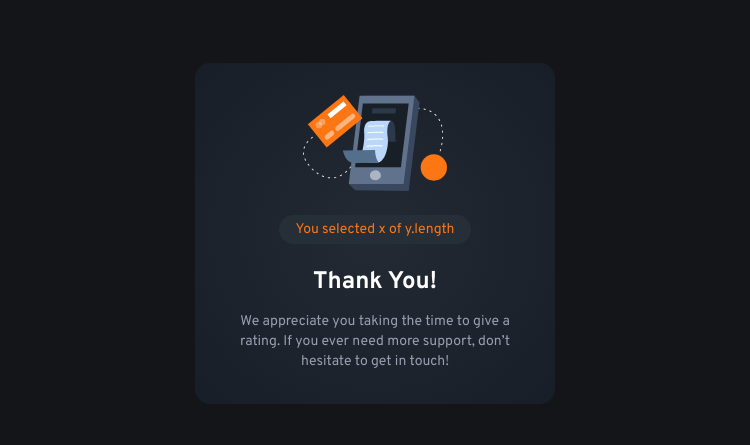
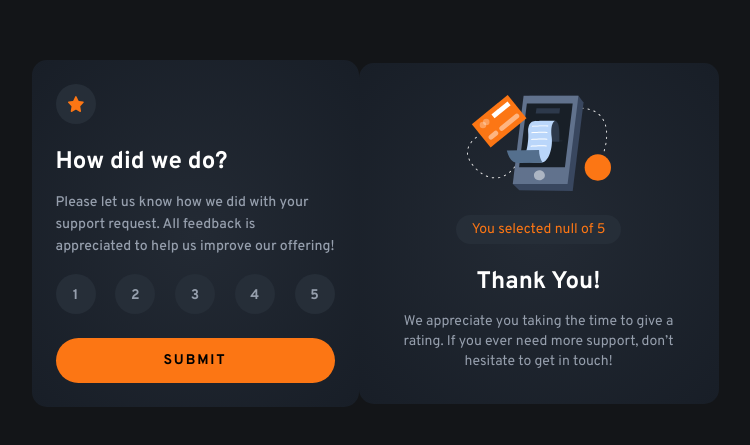
Before and after one commit to leeport511/interactive-rating-comp-2025, a React (Vite) app: page / in a window 1280 px wide. Shown: the part 167-612 px from the top of the page, without its empty margins (265-1015 px from the left). Built offline with nearby package versions, Linux system fonts and the light colour scheme.

Commit message:
finish with active states, and logic in thanksPage.

```diff
--- a/src/InteractiveRatingComponentApp.tsx
+++ b/src/InteractiveRatingComponentApp.tsx
@@ -1,11 +1,30 @@
+import { useState } from 'react';
 import { MainPage } from './pages/MainPage';
 import { ThanksPage } from './pages/ThanksPage';
 
 function InteractiveRatingComponentApp() {
+	const [selectedNumber, setSelectedNumber] = useState<
+		number | null
+	>(null);
+
+	const handleSelectedBtn = (num: number) => {
+		const nextValue = selectedNumber === num ? null : num;
+		console.log(nextValue);
+		setSelectedNumber(nextValue);
+	};
+
+	const handleSubmitBtn = () => {
+		console.log('hice click');
+	};
+
 	return (
 		<main className='font-overpass bg-grey950 w-screen h-screen m-auto flex justify-center items-center'>
-			{/* <MainPage /> */}
-			<ThanksPage />
+			<MainPage
+				selected={selectedNumber}
+				handleSelectedBtn={handleSelectedBtn}
+				handleSubmitBtn={handleSubmitBtn}
+			/>
+			<ThanksPage selectedNumber={selectedNumber} />
 		</main>
 	);
 }
--- a/src/components/NumberSelector.tsx
+++ b/src/components/NumberSelector.tsx
@@ -1,26 +1,28 @@
-import type { ReactNode } from 'react';
-import type { Number } from '../interfaces/interfaces';
+import { type ReactNode } from 'react';
+import type { NumberSelectorProps } from '../interfaces/interfaces';
+import { numbers } from '../constants/constants';
 
-const numbers: Number[] = [
-	{ number: 1 },
-	{ number: 2 },
-	{ number: 3 },
-	{ number: 4 },
-	{ number: 5 },
-];
-export const NumberSelector = () => {
+export const NumberSelector = ({
+	selected,
+	handleSelectedBtn,
+}: NumberSelectorProps) => {
 	return (
 		<div className='flex justify-between mb-6'>
 			{numbers.map(({ number }): ReactNode => {
 				return (
-					<div
+					<button
 						key={number}
-						className='bg-grey900 h-10 w-10 rounded-full'
+						className={`bg-grey900 h-10 w-10 rounded-full cursor-pointer transition-all ease-in ${
+							selected === number
+								? 'bg-orange500 text-black'
+								: 'bg-grey900 text-grey500 hover:text-grey900 hover:bg-white'
+						}`}
+						onClick={() => handleSelectedBtn(number)}
 					>
-						<p className='text-[14px] font-bold text-grey500 text-center leading-[43px]'>
+						<p className='text-[14px] font-bold  text-center leading-[43px]'>
 							{number}
 						</p>
-					</div>
+					</button>
 				);
 			})}
 		</div>
--- a/src/components/SelectedPointsMessage.tsx
+++ b/src/components/SelectedPointsMessage.tsx
@@ -1,8 +1,11 @@
-export const SelectedPointsMessage = () => {
+import { numbers } from '../constants/constants';
+import type { SelectedPointsProps } from '../interfaces/interfaces';
+
+export const SelectedPointsMessage = (props: SelectedPointsProps) => {
 	return (
 		<div className='mb-6 px-4 py-1 bg-grey900 rounded-[22.5px]'>
 			<p className='text-orange500 text-[14px]'>
-				You selected x of y.length
+				{`You selected ${props.selectedNumber} of ${numbers.length}`}
 			</p>
 		</div>
 	);
--- a/src/components/SubmitButton.tsx
+++ b/src/components/SubmitButton.tsx
@@ -1,9 +1,12 @@
-export const SubmitButton = () => {
+import type { SubmitBtnProps } from '../interfaces/interfaces';
+
+export const SubmitButton = ({ handleSubmitBtn }: SubmitBtnProps) => {
 	return (
 		<div className='flex justify-center'>
 			<button
 				type='submit'
-				className='text-center uppercase text-[14px] leading-[18px] tracking-[1.87px] w-full h-[45px] bg-orange500 rounded-[22.5px]'
+				className='text-center uppercase text-[14px] font-[700] tracking-[1.87px] w-full h-[45px] bg-orange500 hover:bg-white cursor-pointer rounded-[22.5px] transition-all ease-in'
+				onClick={handleSubmitBtn}
 			>
 				submit
 			</button>
--- /dev/null
+++ b/src/constants/constants.ts
@@ -0,0 +1,9 @@
+import type { Number } from '../interfaces/interfaces';
+
+export const numbers: Number[] = [
+	{ number: 1 },
+	{ number: 2 },
+	{ number: 3 },
+	{ number: 4 },
+	{ number: 5 },
+];
--- a/src/pages/MainPage.tsx
+++ b/src/pages/MainPage.tsx
@@ -1,8 +1,13 @@
 import { NumberSelector } from '../components/NumberSelector';
 import { StarIcon } from '../components/StarIcon';
 import { SubmitButton } from '../components/SubmitButton';
+import type { MainPageProps } from '../interfaces/interfaces';
 
-export const MainPage = () => {
+export const MainPage = ({
+	selected,
+	handleSelectedBtn,
+	handleSubmitBtn,
+}: MainPageProps) => {
 	return (
 		<section className='w-[327px] rounded-[15px] p-6 bg-radial from-gr-start to-gr-end'>
 			<StarIcon />
@@ -16,8 +21,13 @@ export const MainPage = () => {
 					improve our offering!
 				</p>
 			</div>
-			<NumberSelector />
-			<SubmitButton />
+			<NumberSelector
+				selected={selected}
+				handleSelectedBtn={handleSelectedBtn}
+			/>
+			<SubmitButton handleSubmitBtn={handleSubmitBtn} />
 		</section>
 	);
 };
+
+// TODO: HAcer logica del submiy para cambiar de pagina
--- a/src/pages/ThanksPage.tsx
+++ b/src/pages/ThanksPage.tsx
@@ -1,12 +1,14 @@
-import React from 'react';
 import { CreditCardImage } from '../components/CreditCardImage';
 import { SelectedPointsMessage } from '../components/SelectedPointsMessage';
+import type { ThanksPageProps } from '../interfaces/interfaces';
 
-export const ThanksPage = () => {
+export const ThanksPage = (props: ThanksPageProps) => {
 	return (
 		<section className='w-[360px] rounded-[15px] px-6 py-8 bg-radial from-gr-start to-gr-end flex flex-col items-center'>
 			<CreditCardImage />
-			<SelectedPointsMessage />
+			<SelectedPointsMessage
+				selectedNumber={props.selectedNumber}
+			/>
 			<div className='text-center'>
 				<h2 className='text-white text-2xl font-bold leading-7 capitalize mb-4'>
 					thank you!
```
Also changed, not shown: src/interfaces/interfaces.ts (+22 -0 lines).
